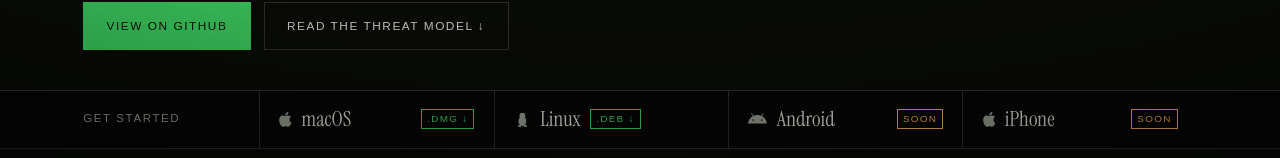
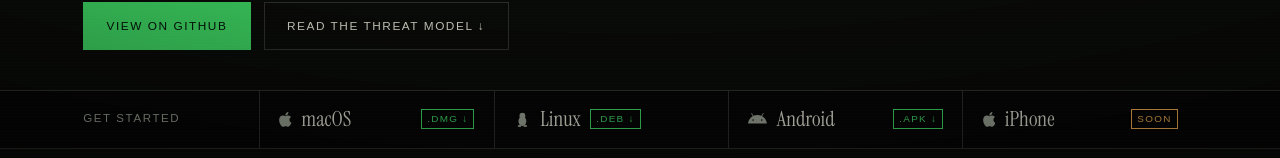
Before and after one commit to junctus/website, a Next.js app: page / in a window 1280 px wide. Shown: the part 642-800 px from the top of the page. Built offline with nearby package versions, Linux system fonts and the light colour scheme; no server answers; a web font is replaced by a local one.

Commit message:
add android apk link

```diff
--- a/src/components/DownloadBar.tsx
+++ b/src/components/DownloadBar.tsx
@@ -63,13 +63,16 @@
 }
 
 const PENDING: { os: string; icon: React.ReactNode }[] = [
-  { os: "Android", icon: <AndroidLogo /> },
   { os: "iPhone", icon: <AppleLogo /> },
 ];
 
 export default function DownloadBar() {
   const [dmgHref, setDmgHref] = useState(`${MAC_RELEASES}/latest`);
   const [macVersion, setMacVersion] = useState<string | null>(null);
+  const [apk, setApk] = useState<{ href: string; version: string | null }>({
+    href: `${MAC_RELEASES}/latest`,
+    version: null,
+  });
   const [linux, setLinux] = useState<{
     amd: string;
     arm: string;
@@ -89,6 +92,11 @@
       const dmg = rel.assets?.find((a) => a.name?.endsWith(".dmg"));
       if (dmg?.browser_download_url) setDmgHref(dmg.browser_download_url);
       if (rel.tag_name) setMacVersion(rel.tag_name);
+      const apkAsset = rel.assets?.find((a) => a.name?.endsWith(".apk"));
+      setApk((prev) => ({
+        href: apkAsset?.browser_download_url ?? prev.href,
+        version: rel.tag_name ?? prev.version,
+      }));
     });
     fetchLatest(LINUX_API_LATEST, (rel) => {
       if (cancelled || !rel) return;
@@ -157,6 +165,21 @@
             </span>
           </span>
         </button>
+        <a
+          className="dl__item dl__item--live"
+          href={apk.href}
+          aria-label={`Download Junctus neo for Android${apk.version ? ` ${apk.version}` : ""} (.apk)`}
+        >
+          <span className="dl__row">
+            <span className="dl__id">
+              <AndroidLogo />
+              <span className="dl__os">Android</span>
+            </span>
+            <span className="dl__tag dl__tag--live">
+              {apk.version ? `${apk.version} ↓` : ".apk ↓"}
+            </span>
+          </span>
+        </a>
         {PENDING.map((d) => (
           <div className="dl__item" key={d.os} aria-disabled="true">
             <span className="dl__row">
```
